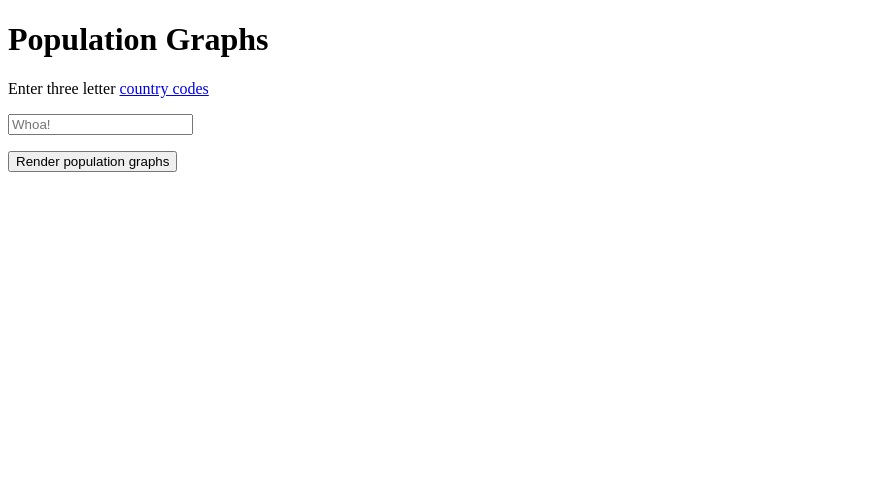
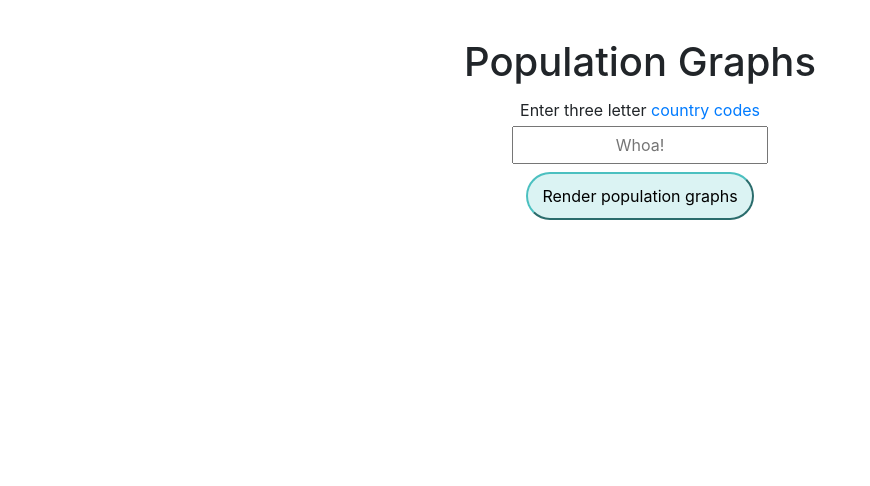
Before and after one commit to archanakarki/Population_graphs, a plain HTML site: page index.html in a window 1280 px wide. Shown: the whole page, without its empty margins (0-870 px from the left). Drawn offline with nearby package versions, Linux system fonts and the light colour scheme.

Commit message:
Updated css styles for the app

```diff
--- a/index.html
+++ b/index.html
@@ -4,20 +4,26 @@
 <head>
     <meta charset="utf-8">
     <title>Population Graph App</title>
-    <h1>Population Graphs</h1>
+    <link rel="stylesheet" href="https://maxcdn.bootstrapcdn.com/bootstrap/4.0.0/css/bootstrap.min.css"
+        integrity="sha384-Gn5384xqQ1aoWXA+058RXPxPg6fy4IWvTNh0E263XmFcJlSAwiGgFAW/dAiS6JXm" crossorigin="anonymous">
+    <link rel="stylesheet" href="./style.css">
     <script defer src='https://cdnjs.cloudflare.com/ajax/libs/Chart.js/2.7.2/Chart.js'></script>
     <script defer src='./myChart.js'></script>
 </head>
 
 <body>
-    <p>Enter three letter <a href="https://en.wikipedia.org/wiki/ISO_3166-1#Current_codes">country codes</a></p>
-    <input class='textinput' placeholder='Whoa!' type='text' id='country' maxlength='3' />
-    <p>
-        <button class='button' id='renderBtn'> Render population graphs </button>
-    </p>
-
-
-    <canvas id='myChart'></canvas>
+    <div class="content">
+        <h1>Population Graphs</h1>
+        <label for="country">Enter three letter <a href="https://en.wikipedia.org/wiki/ISO_3166-1#Current_codes">country
+                codes</a>
+            <br>
+            <input class='textinput' placeholder='Whoa!' type='text' id='country' maxlength='3' required />
+        </label>
+        <p>
+            <button class='button' id='renderBtn'> Render population graphs </button>
+        </p>
+        <canvas id='myChart'></canvas>
+    </div>
 </body>
 
 </html>
--- /dev/null
+++ b/style.css
@@ -0,0 +1,33 @@
+.container {
+    width: 75vw;
+}
+
+.content {
+    padding: 3%;
+    text-align: center;
+    line-height: 2rem;
+}
+
+button {
+    background-color: rgba(75, 192, 192, 0.2);
+    border-color: rgba(75, 192, 192, 1);
+    border-radius: 50px;
+    padding: 0.5% 1.2%;
+}
+
+button:focus {
+    outline: none;
+}
+
+input[type="text"] {
+    text-align: center;
+}
+
+input[type="text"]:focus {
+    outline: none;
+    outline: 2px solid rgba(75, 192, 192, 1);
+}
+
+canvas {
+    padding: 2% 0;
+}
```
